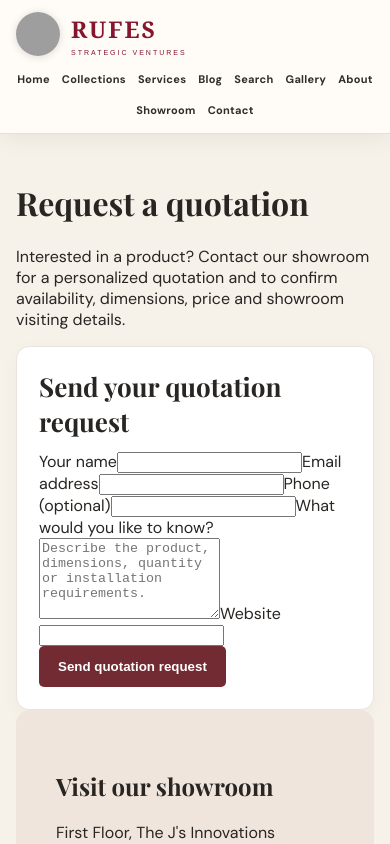
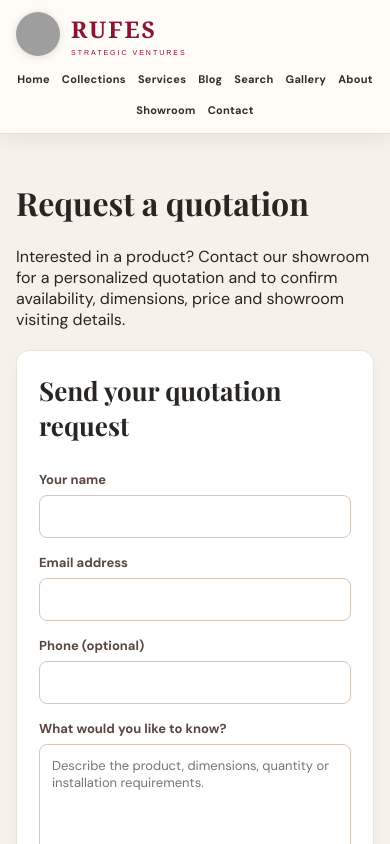
Before and after one commit to ifeoluwamorakinyojames-gif/Tres-Furniture-Repository, a Next.js app: page /contact in a window 390 px wide. Shown: the top 844 px of the page. Built offline with nearby package versions, Linux system fonts and the light colour scheme; no server answers; grey boxes are pictures that could not be loaded.

Commit message:
Style quotation form for desktop and mobile

```diff
--- a/styles/global.css
+++ b/styles/global.css
@@ -277,3 +277,12 @@ a:focus-visible,button:focus-visible{outline:3px solid #bf9161;outline-offset:3p
 .adminItemRow small{color:#807068;font-size:11px;margin-top:5px}
 .adminItemRow button{border:1px solid #d9c6b9;background:white;border-radius:6px;padding:8px 10px;cursor:pointer;color:#6b4035}
 @media(max-width:760px){.adminForm{grid-template-columns:1fr}.adminItemRow{flex-wrap:wrap}.adminItemRow>div{min-width:140px}}
+
+
+.enquiryForm{display:grid;grid-template-columns:repeat(2,minmax(0,1fr));gap:16px;margin:20px 0 28px}
+.enquiryForm h2,.enquiryForm label:has(textarea),.enquiryForm button,.enquiryForm p{grid-column:1/-1}
+.enquiryForm label{display:grid;gap:7px;font-size:13px;font-weight:700;color:#59473f}
+.enquiryForm input,.enquiryForm textarea{width:100%;border:1px solid #d7c7b9;border-radius:8px;padding:12px;font:inherit;font-weight:400}
+.enquiryForm .enquiryHoneypot{position:absolute;left:-9999px;width:1px;height:1px;overflow:hidden}
+.enquiryForm button{justify-self:start}
+@media(max-width:650px){.enquiryForm{grid-template-columns:1fr}}
```
